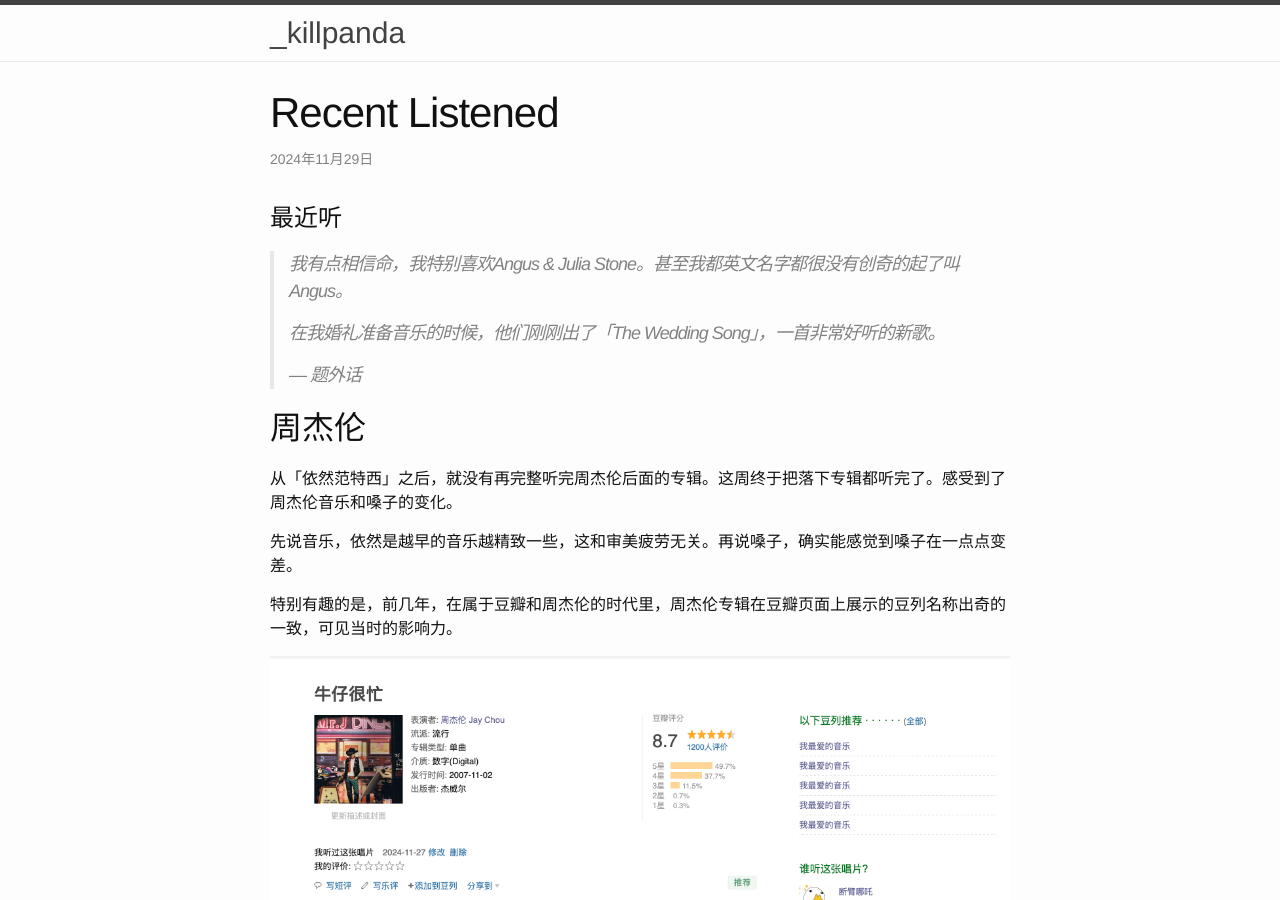
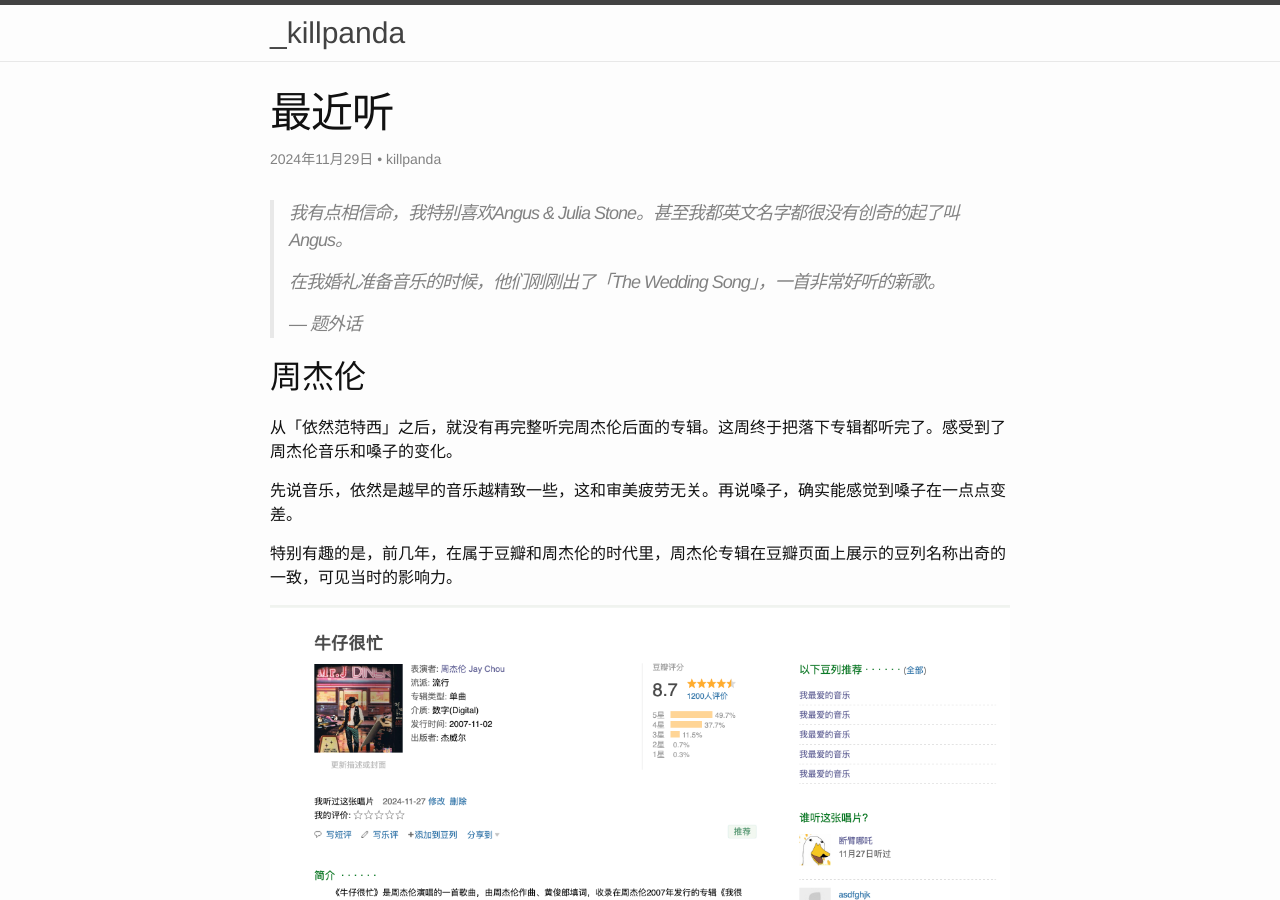
Before and after one commit to killpanda/killpanda.github.com, a Jekyll site: the page built from _posts/2024-11-29-recent-listened.md, in a window 1280 px wide and 900 px high. Built offline with Jekyll 4.4.1, drawn with Linux system fonts in a browser that asks for light colours; our own code applies the rules of GitHub Pages for plain Markdown files.

```diff
--- a/_posts/2024-11-29-recent-listened.md
+++ b/_posts/2024-11-29-recent-listened.md
@@ -1,4 +1,8 @@
-# 最近听
+---
+title: 最近听
+author: killpanda
+layout: post
+---
 
 > 我有点相信命，我特别喜欢Angus & Julia Stone。甚至我都英文名字都很没有创奇的起了叫Angus。
 >
--- a/index.html
+++ b/index.html
@@ -4,5 +4,5 @@ layout: default
 
 <div class="home">
   <h1 class="page-heading"><a href="/archive">Chaos isn't a pit. Chaos is a ladder.</a></h1>
-  <p><a href="mailto:angus@killpanda.de">angus@killpanda.de</a></p>
+  <p><a href="https://public.me/killpanda">public.me</a></p>
 </div>
```
